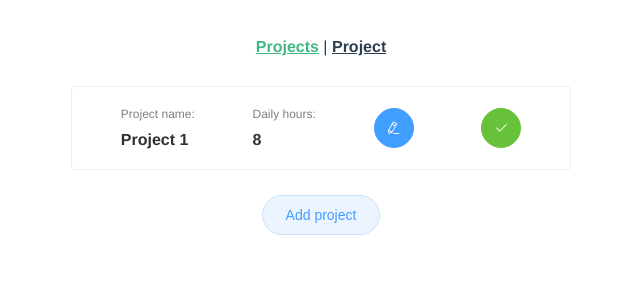
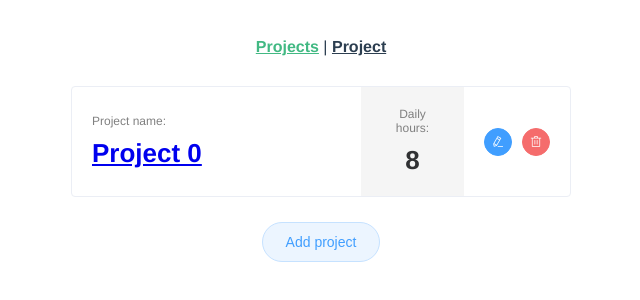
Before and after one commit to borkafight/pro-coders-test, a Vue app: page /#/ in a window 1280 px wide. Both pictures are taken after a click on the button "Add project". Shown: the top 300 px of the page, without its empty margins (319-959 px from the left). Built offline with nearby package versions, Linux system fonts and the light colour scheme.

Commit message:
Make Projects CRUD funtionality

```diff
--- a/src/router/index.js
+++ b/src/router/index.js
@@ -11,8 +11,9 @@ const routes = [
     component: ProjectsList
   },
   {
-    path: '/project',
+    path: '/project/:id',
     name: 'project',
+    params: true,
     // route level code-splitting
     // this generates a separate chunk (about.[hash].js) for this route
     // which is lazy-loaded when the route is visited.
--- a/src/views/ProjectsElement.vue
+++ b/src/views/ProjectsElement.vue
@@ -1,42 +1,88 @@
 <template>
   <el-card shadow="hover" class="project-item">
     <div class="project-column">
-      <template>
-        <span class="project-title">Project name:</span>
-        <span class="project-subtitle">{{ project.name }}</span>
-      </template>
-      <input
-        type="text"
-        placeholder="Please input"
-        class="el-input__inner hidden"
-      />
+      <span class="project-title">Project name:</span>
+      <span class="project-subtitle">
+        <el-input
+          v-if="editing"
+          size="mini"
+          placeholder="Please input"
+          v-model="project.name"
+        />
+        <template v-else>
+          <router-link :to="{name: 'project', params: {id: project.id}}">{{
+            project.name
+          }}</router-link>
+        </template>
+      </span>
     </div>
     <div class="project-column">
-      <template>
-        <span class="project-title">Daily hours:</span>
-        <span class="project-subtitle">{{ project.hours }}</span>
-      </template>
-      <input
-        type="text"
-        placeholder="Please input"
-        class="el-input__inner hidden"
-      />
+      <span class="project-title">Daily hours:</span>
+      <span class="project-subtitle">
+        <el-input
+          v-if="editing"
+          size="mini"
+          placeholder="0"
+          v-model="project.hours"
+        />
+        <template v-else>{{ project.hours }}</template>
+      </span>
     </div>
-    <el-button type="primary" icon="el-icon-edit" circle></el-button>
-    <el-button type="success" icon="el-icon-check" circle></el-button>
+    <div class="project-column">
+      <div class="project-buttons">
+        <el-button
+          v-if="editing"
+          type="success"
+          icon="el-icon-check"
+          size="mini"
+          circle
+          @click="save"
+        ></el-button>
+        <el-button
+          v-else
+          type="primary"
+          icon="el-icon-edit"
+          size="mini"
+          circle
+          @click="edit"
+        ></el-button>
+        <el-button
+          type="danger"
+          icon="el-icon-delete"
+          size="mini"
+          circle
+          @click="remove"
+        ></el-button>
+      </div>
+    </div>
   </el-card>
 </template>
 
 <script>
 export default {
   name: 'AppProjectsElement',
+  data: () => ({
+    editing: false
+  }),
   props: {
     project: {
       type: Object,
       required: true
     }
   },
-  components: {}
+  methods: {
+    edit() {
+      this.editing = true
+    },
+    save() {
+      if (this.project.name.length && this.project.hours > 0) {
+        this.editing = false
+      }
+    },
+    remove() {
+      this.$emit('remove', this.project.id)
+    }
+  }
 }
 </script>
 
@@ -49,7 +95,7 @@ export default {
 
 ::v-deep .el-card__body {
   display: flex;
-  justify-content: space-around;
+  justify-content: flex-start;
   align-items: center;
 }
 
@@ -57,16 +103,46 @@ export default {
   display: flex;
   flex-direction: column;
   align-items: flex-start;
+
+  + .project-column {
+    margin-left: 20px;
+  }
+
+  &:first-child {
+    flex: 1;
+  }
+
+  &:nth-child(even) {
+    align-items: center;
+    position: relative;
+    max-width: 63px;
+    padding: 0 20px;
+
+    &:before {
+      content: '';
+      position: absolute;
+      top: -20px;
+      right: 0;
+      bottom: -20px;
+      left: 0;
+      background: #f5f5f5;
+    }
+
+    > * {
+      position: relative;
+    }
+  }
 }
 
 .project-title {
+  display: inline-block;
+  margin-bottom: 10px;
   font-size: 12px;
   color: grey;
-  display: inline-block;
-  margin-bottom: 10px;
 }
 
 .project-subtitle {
+  font-size: 26px;
   font-weight: bold;
 }
 </style>
--- a/src/views/ProjectsList.vue
+++ b/src/views/ProjectsList.vue
@@ -6,6 +6,7 @@
           v-for="project in projects"
           :key="project.name"
           :project="project"
+          @remove="removeProject"
         />
       </template>
       <el-card v-else shadow="never" class="project-item">
@@ -30,15 +31,23 @@ export default {
   computed: {
     projectsLength() {
       return this.projects.length
+    },
+    nextNumber() {
+      return (
+        this.projectsLength && this.projects[this.projects.length - 1].id + 1
+      )
     }
   },
   methods: {
     addProject() {
       this.projects.push({
-        id: this.projectsLength + 1,
-        name: `Project ${this.projectsLength + 1}`,
-        hours: 8
+        id: this.nextNumber,
+        name: `Project ${this.nextNumber}`,
+        hours: '8'
       })
+    },
+    removeProject(value) {
+      this.projects = this.projects.filter(item => item.id !== value)
     }
   },
   beforeDestroy() {}
```
